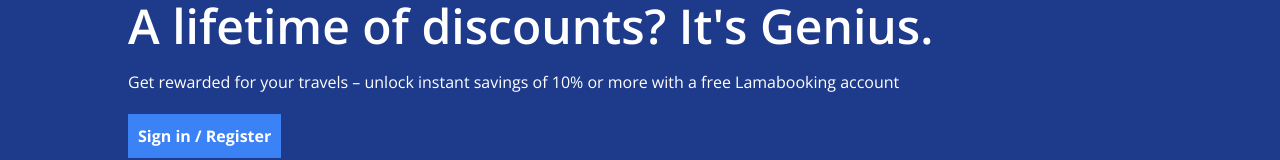
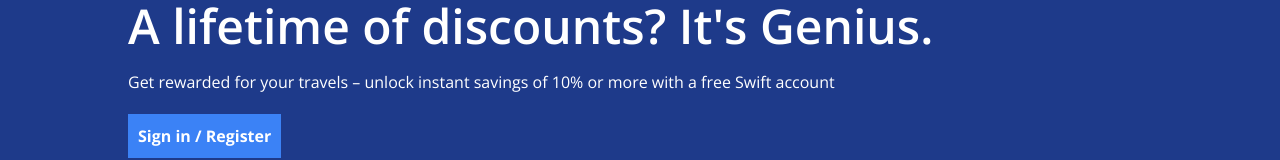
Before and after one commit to VinaySehwag14/Hotel-Booking-frontend, a React (Create React App) app: page / in a window 1280 px wide. Shown: the part 190-350 px from the top of the page. Built offline with nearby package versions, Linux system fonts and the light colour scheme; no server answers.

Commit message:
Update Header.jsx

```diff
--- a/src/components/Header/Header.jsx
+++ b/src/components/Header/Header.jsx
@@ -96,7 +96,7 @@
             </h1>
             <p className="my-5 mx-0">
               Get rewarded for your travels – unlock instant savings of 10% or
-              more with a free Lamabooking account
+              more with a free Swift account
             </p>
             {!user && (
               <button className="bg-blue-500 text-white font-bold p-2.5">
```
